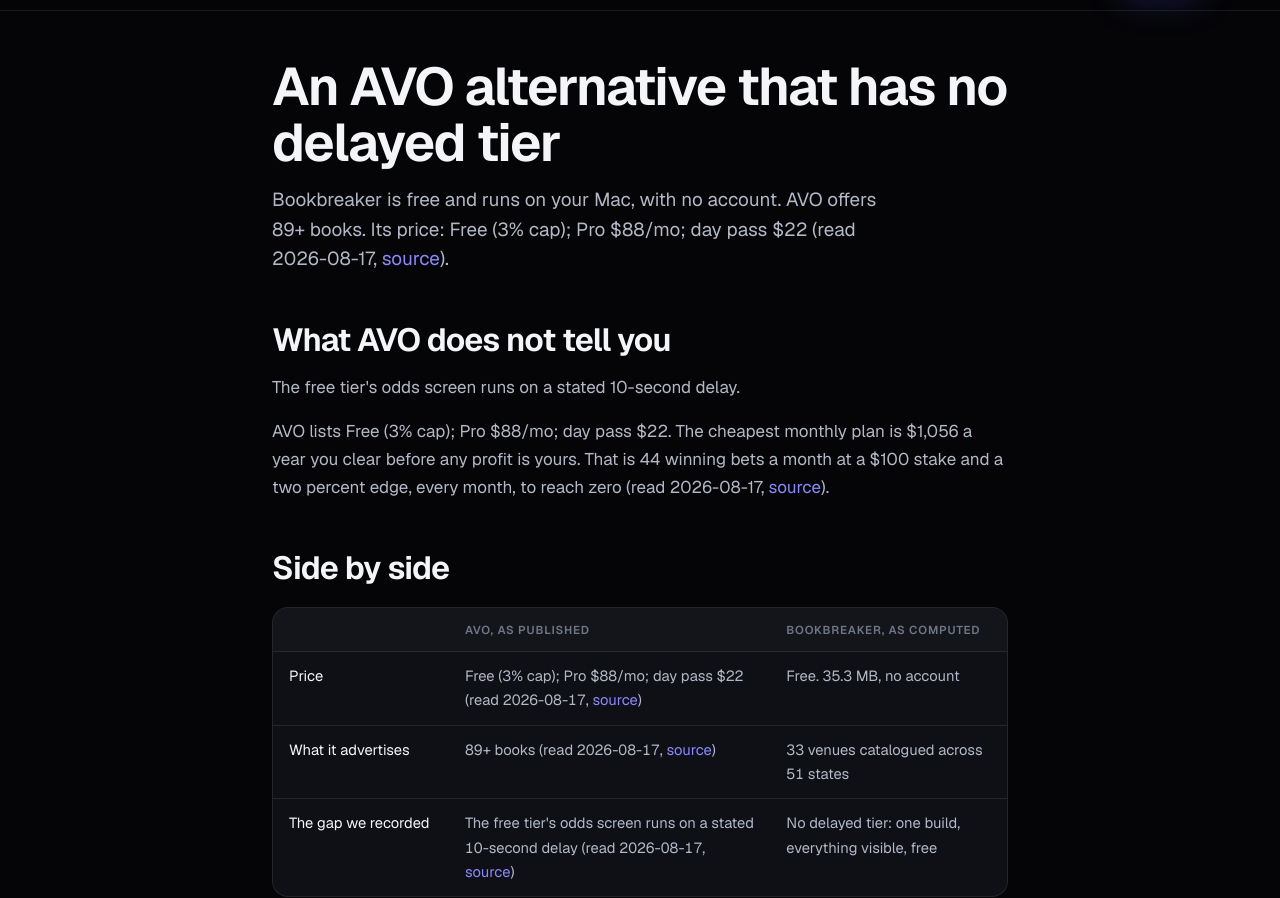
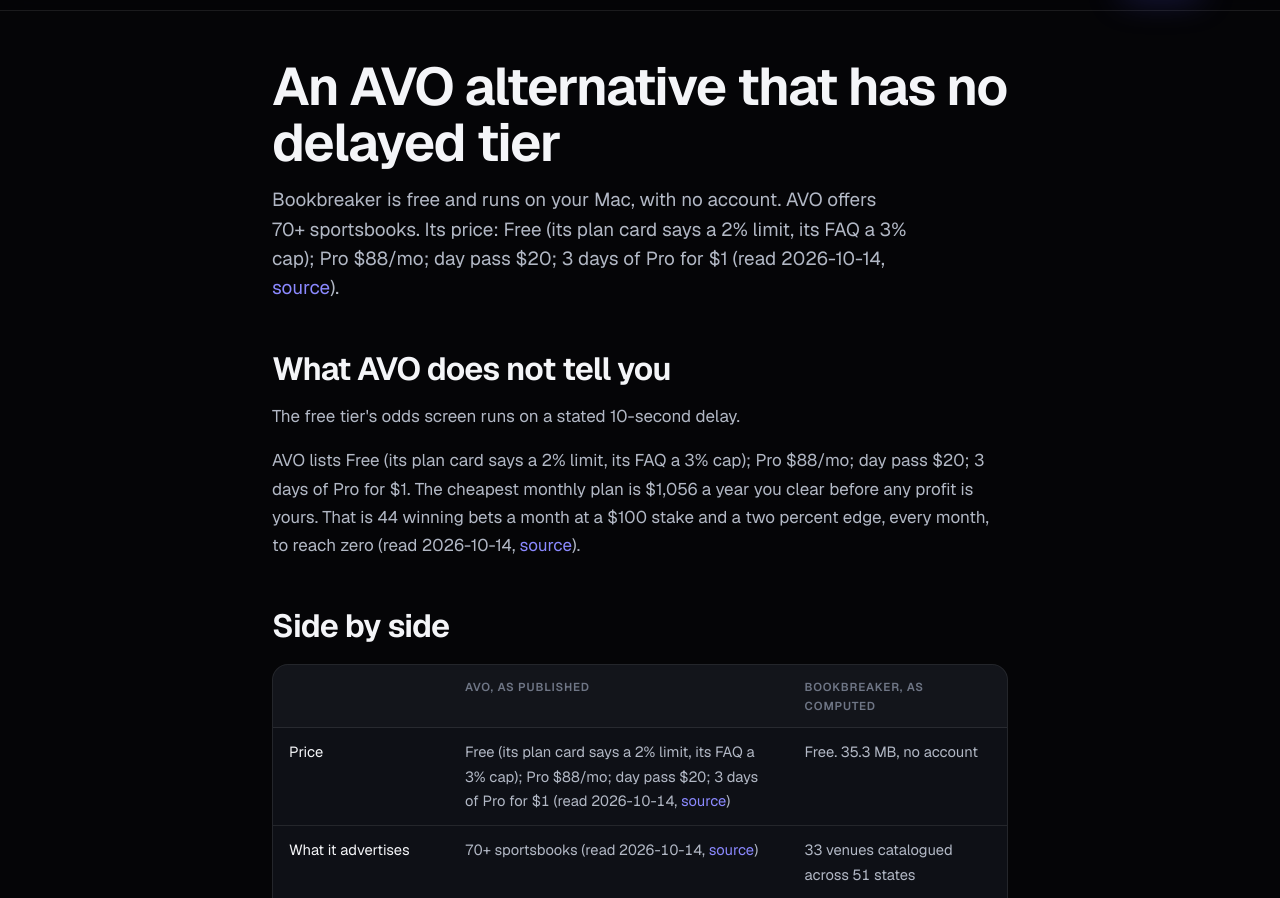
Before and after one commit to mattkerr09/bookbreaker-site, a plain HTML site: page vs/avo-alternative/index.html in a window 1280 px wide. Shown: the part 54-952 px from the top of the page. Drawn offline with Linux system fonts and the light colour scheme.

Commit message:
AVO re-read from its own page 2026-10-14: Pro $88/mo, day pass $20 (was $22), 3 days of Pro for $1, 70+ sportsbooks; its free tier's cap is stated as 2% and 3% in two places, both shown

```diff
--- a/_data/competitors.csv
+++ b/_data/competitors.csv
@@ -1,6 +1,6 @@
 slug,name,url,price,read,source,note,gap
 oddsjam,OddsJam,https://oddsjam.com/,"Sharp Money $6.60/day; the plan with arbitrage, +EV, middles, low hold and the promo converter $20/day ($8.30/day the first month), both billed monthly",2026-10-14,https://oddsjam.com/subscribe,pre-match bet recommendations for 109+ sportsbooks and live bets with auto refresh,Publishes no fill rate and no latency figure
-avo,AVO,https://www.avo.bet/,Free (3% cap); Pro $88/mo; day pass $22,2026-08-17,https://www.avo.bet/,89+ books,The free tier's odds screen runs on a stated 10-second delay
+avo,AVO,https://www.avo.bet/,"Free (its plan card says a 2% limit, its FAQ a 3% cap); Pro $88/mo; day pass $20; 3 days of Pro for $1",2026-10-14,https://www.avo.bet/calculators/arbitrage,70+ sportsbooks,The free tier's odds screen runs on a stated 10-second delay
 betstamp-pro,Betstamp PRO,https://www.betstamp.com/,~$347/mo (demo-gated),2026-08-17,https://oddsplays.com/reviews/betstamp-pro/,A pro-grade odds screen,No published measure of how often a surfaced line is still there
 pikkit,Pikkit,https://pikkit.com/,Free; Pro tier,2026-08-17,https://pikkit.com/pro,A bet tracker syncing from 30+ books,Syncs by taking your sportsbook credentials
 crazy-ninja-odds,Crazy Ninja Odds,https://crazyninjaodds.com/,Free (optional support from $5/mo),2026-09-24,http://www.crazyninjamike.com/Public/sportsbooks/sportsbook_devigger.aspx,Free devigger with four methods and a worst case,"Shows the four methods and a worst case, not the spread between them as one number"
--- a/vs/avo-alternative/index.html
+++ b/vs/avo-alternative/index.html
@@ -54,12 +54,12 @@
 <main>
 
 <h1>An AVO alternative that has no delayed tier</h1>
-<p class="lede">Bookbreaker is free and runs on your Mac, with no account. AVO offers 89+ books. Its price: Free (3% cap); Pro $88/mo; day pass $22 (read 2026-08-17, <a href="https://www.avo.bet/">source</a>).</p>
+<p class="lede">Bookbreaker is free and runs on your Mac, with no account. AVO offers 70+ sportsbooks. Its price: Free (its plan card says a 2% limit, its FAQ a 3% cap); Pro $88/mo; day pass $20; 3 days of Pro for $1 (read 2026-10-14, <a href="https://www.avo.bet/calculators/arbitrage">source</a>).</p>
 
 
 <h2>What AVO does not tell you</h2>
 <p>The free tier&#x27;s odds screen runs on a stated 10-second delay.</p>
-<p>AVO lists Free (3% cap); Pro $88/mo; day pass $22. The cheapest monthly plan is $1,056 a year you clear before any profit is yours. That is 44 winning bets a month at a $100 stake and a two percent edge, every month, to reach zero (read 2026-08-17, <a href="https://www.avo.bet/">source</a>).</p>
+<p>AVO lists Free (its plan card says a 2% limit, its FAQ a 3% cap); Pro $88/mo; day pass $20; 3 days of Pro for $1. The cheapest monthly plan is $1,056 a year you clear before any profit is yours. That is 44 winning bets a month at a $100 stake and a two percent edge, every month, to reach zero (read 2026-10-14, <a href="https://www.avo.bet/calculators/arbitrage">source</a>).</p>
 
 <h2>Side by side</h2>
 <div class="scroll"><div class="scroll"><table>
@@ -67,14 +67,14 @@
 <th class="prose">AVO, as published</th>
 <th class="prose">Bookbreaker, as computed</th></tr>
 <tr><td class="prose">Price</td>
-<td class="prose">Free (3% cap); Pro $88/mo; day pass $22 (read 2026-08-17, <a href="https://www.avo.bet/">source</a>)</td>
+<td class="prose">Free (its plan card says a 2% limit, its FAQ a 3% cap); Pro $88/mo; day pass $20; 3 days of Pro for $1 (read 2026-10-14, <a href="https://www.avo.bet/calculators/arbitrage">source</a>)</td>
 <td class="prose">Free. 35.3 MB, no account</td></tr>
 <tr><td class="prose">What it advertises</td>
-<td class="prose">89+ books (read 2026-08-17, <a href="https://www.avo.bet/">source</a>)</td>
+<td class="prose">70+ sportsbooks (read 2026-10-14, <a href="https://www.avo.bet/calculators/arbitrage">source</a>)</td>
 <td class="prose">33 venues catalogued across
 51 states</td></tr>
 <tr><td class="prose">The gap we recorded</td>
-<td class="prose">The free tier&#x27;s odds screen runs on a stated 10-second delay (read 2026-08-17, <a href="https://www.avo.bet/">source</a>)</td>
+<td class="prose">The free tier&#x27;s odds screen runs on a stated 10-second delay (read 2026-10-14, <a href="https://www.avo.bet/calculators/arbitrage">source</a>)</td>
 <td class="prose">No delayed tier: one build, everything visible, free</td></tr>
 </table></div></div>
 <p class="caveat">Each AVO cell is what AVO published on
```
Also changed, not shown: index.html (+1 -1 lines), vs/index.html (+1 -1 lines).
